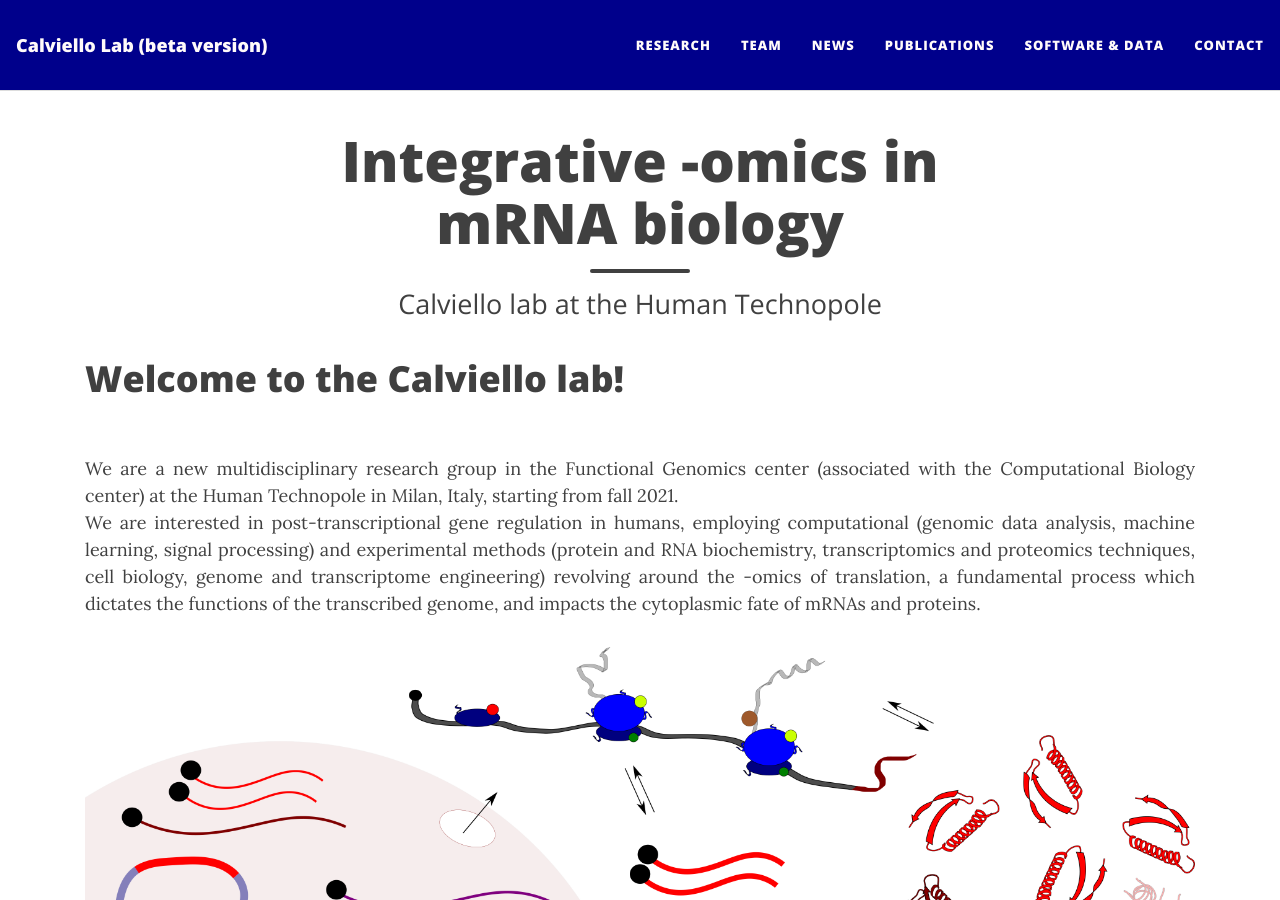
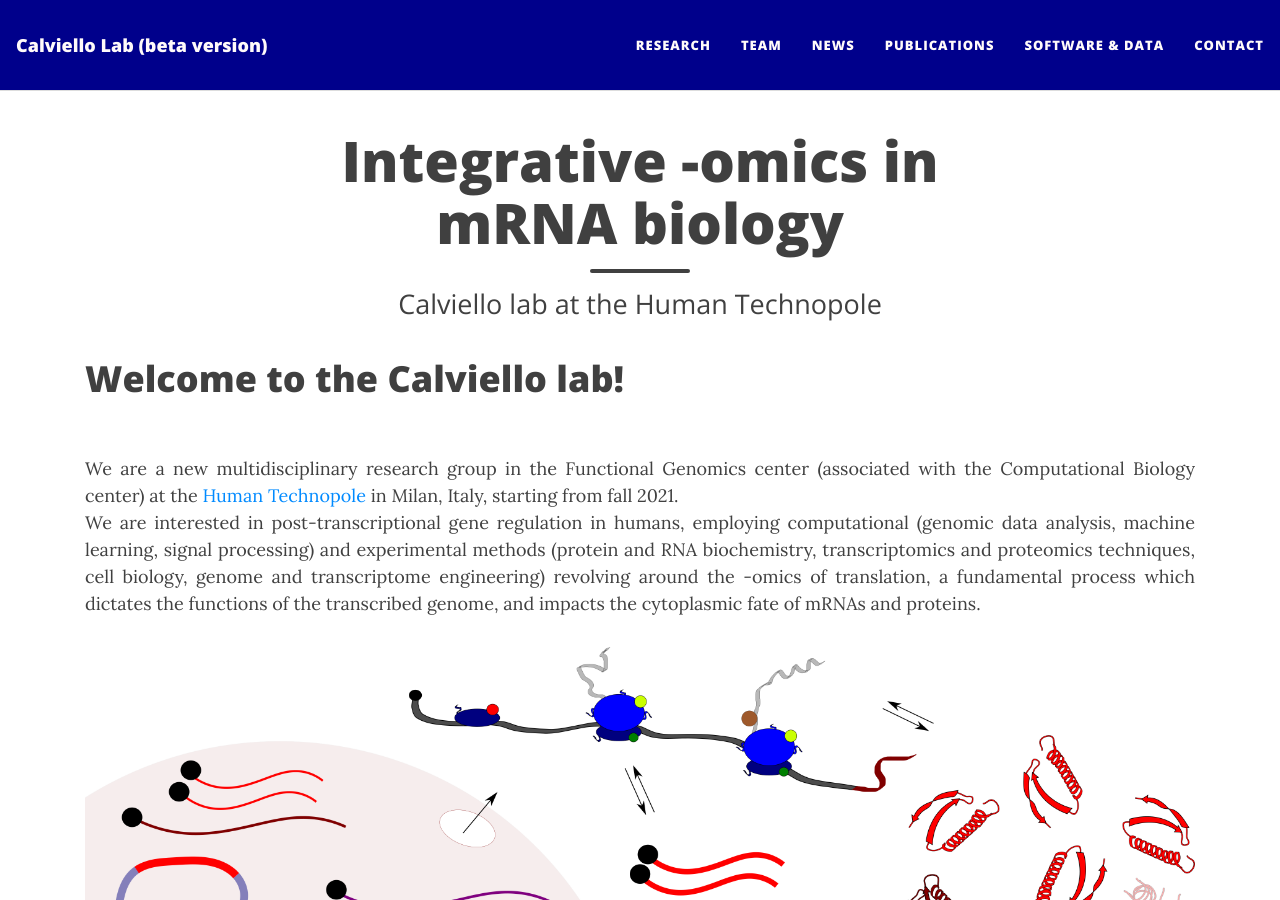
Before and after one commit to calviellolab/calviellolab.github.io, a Jekyll site: the page built from index.md, in a window 1280 px wide and 900 px high. Built offline with Jekyll 4.4.1, drawn with Linux system fonts in a browser that asks for light colours; nearby versions of some CDN libraries; the list of posts is cut into pages by our own code; part of the change alters nothing that is shown.

```diff
--- a/index.md
+++ b/index.md
@@ -9,7 +9,7 @@ subtitle: Calviello lab at the Human Technopole
 
 # Welcome to the Calviello lab!
 <br>
-We are a new multidisciplinary research group in the Functional Genomics center (associated with the Computational Biology center) at the Human Technopole in Milan, Italy, starting from fall 2021.
+We are a new multidisciplinary research group in the Functional Genomics center (associated with the Computational Biology center) at the <a href="https://humantechnopole.it/" target="_blank">Human Technopole</a> in Milan, Italy, starting from fall 2021.
 <br>
 We are interested in post-transcriptional gene regulation in humans, employing computational (genomic data analysis, machine learning, signal processing) and experimental methods (protein and RNA biochemistry, transcriptomics and proteomics techniques, cell biology, genome and transcriptome engineering) revolving around the -omics of translation,
 a fundamental process which dictates the functions of the transcribed genome, and impacts the cytoplasmic fate of mRNAs and proteins.
```
